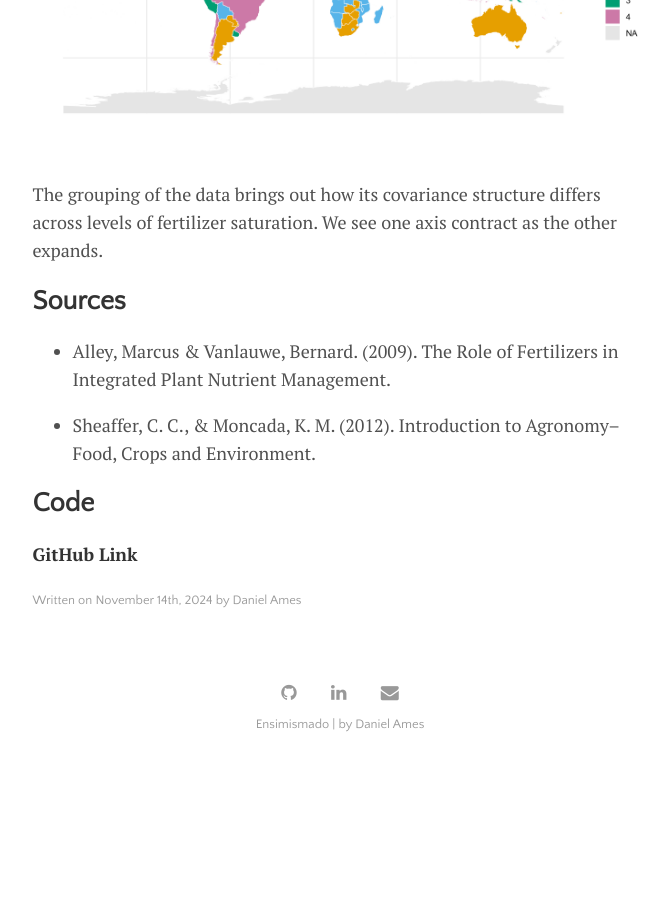
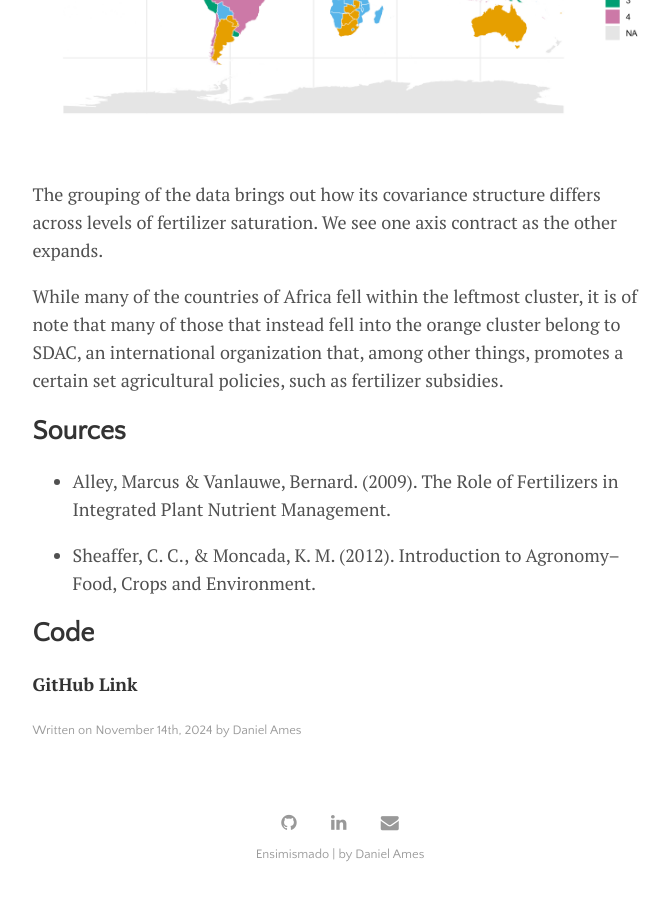
Before and after one commit to DanielAmes/DanielAmes.github.io, a Jekyll site: the page built from _posts/2024-11-14-grainyieldproject.md, in a window 1280 px wide and 900 px high, scrolled down 6222 px. Shown: the whole window, without its empty margins (300-970 px from the left). Built offline with Jekyll 4.4.1, drawn with Linux system fonts in a browser that asks for light colours; formulas are drawn with MathJax 3; before the commit the page ends 6992 px from its top, so only the background shows below that.

Commit message:
SDAC comment

```diff
--- a/_posts/2024-11-14-grainyieldproject.md
+++ b/_posts/2024-11-14-grainyieldproject.md
@@ -87,6 +87,8 @@ We fit a GMM with the $mclust$ package in R, where the BIC acted as the model se
 
 The grouping of the data brings out how its covariance structure differs across levels of fertilizer saturation. We see one axis contract as the other expands.
 
+While many of the countries of Africa fell within the leftmost cluster, it is of note that many of those that instead fell into the orange cluster belong to SDAC, an international organization that, among other things, promotes a certain set agricultural policies, such as fertilizer subsidies.
+
 
 ## Sources
 
```
